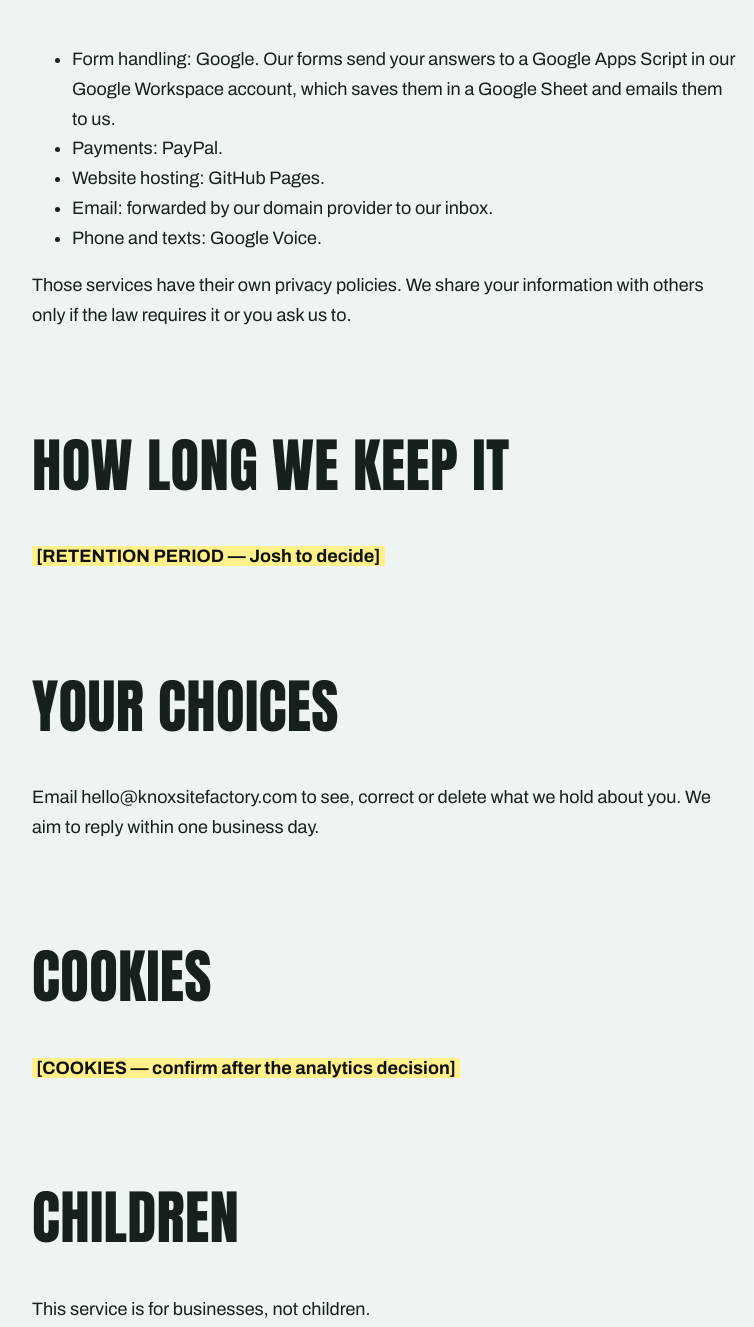
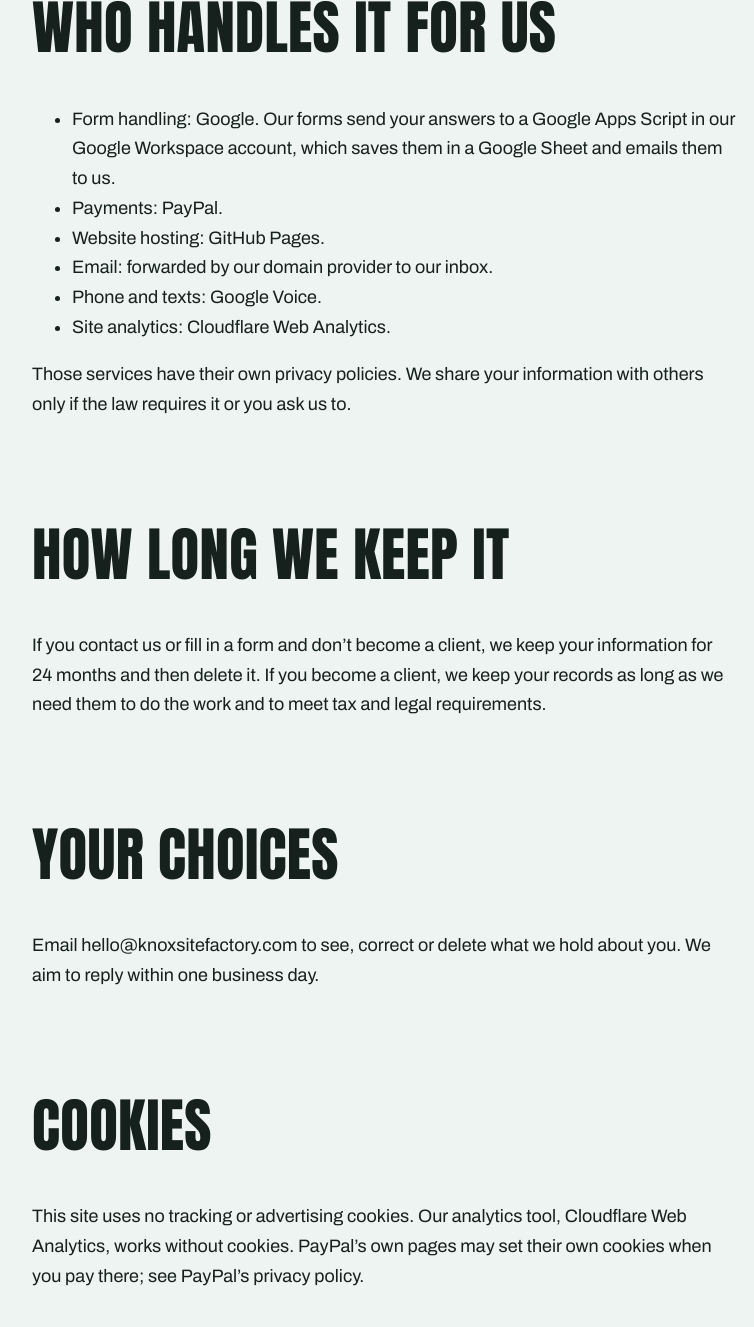
Before and after one commit to stone84949/knox-site-factory, a plain HTML site: page privacy.html in a window 1280 px wide. Shown: the part 1338-2665 px from the top of the page, without its empty margins (256-1010 px from the left). Drawn offline with Linux system fonts and the light colour scheme.

Commit message:
Privacy: Cloudflare Web Analytics (cookieless), no tracking cookies, retention
Owner decisions 2026-10-20 (round 4): Cloudflare Web Analytics described
as aggregate, cookieless, no cross-site tracking; no tracking or
advertising cookies; non-client leads kept 24 months then deleted, client
records kept as needed for the work and tax/legal purposes.
Date and PO Box stay placeholders.

Co-Authored-By: Claude Opus 5.5 <noreply@anthropic.com>

```diff
--- a/privacy.html
+++ b/privacy.html
@@ -29,7 +29,7 @@
       <li><strong>Payment details:</strong> we do not collect them. If you pay the deposit, you do it on PayPal's own page. PayPal tells us who paid and how much; we never see your card number.</li>
       <li><strong>Emails</strong> you send to hello@knoxsitefactory.com.</li>
       <li><strong>Calls, texts and voicemails</strong> to our business number, 865-551-9084.</li>
-      <li><strong>Site analytics:</strong> <span class="ph">[ANALYTICS DECISION &mdash; none today; if added, name the tool and say whether consent is needed]</span></li>
+      <li><strong>Site analytics:</strong> we use Cloudflare Web Analytics to see overall visit numbers, such as which pages are viewed, roughly where visitors come from, and how fast pages load. It reports totals, not individual people. It sets no cookies and does not track you across other websites.</li>
     </ul>
 
     <h2>How we use it</h2>
@@ -42,17 +42,18 @@
       <li>Website hosting: GitHub Pages.</li>
       <li>Email: forwarded by our domain provider to our inbox.</li>
       <li>Phone and texts: Google Voice.</li>
+      <li>Site analytics: Cloudflare Web Analytics.</li>
     </ul>
     <p>Those services have their own privacy policies. We share your information with others only if the law requires it or you ask us to.</p>
 
     <h2>How long we keep it</h2>
-    <p><span class="ph">[RETENTION PERIOD &mdash; Josh to decide]</span></p>
+    <p>If you contact us or fill in a form and don&rsquo;t become a client, we keep your information for 24 months and then delete it. If you become a client, we keep your records as long as we need them to do the work and to meet tax and legal requirements.</p>
 
     <h2>Your choices</h2>
     <p>Email hello@knoxsitefactory.com to see, correct or delete what we hold about you. We aim to reply within one business day.</p>
 
     <h2>Cookies</h2>
-    <p><span class="ph">[COOKIES &mdash; confirm after the analytics decision]</span></p>
+    <p>This site uses no tracking or advertising cookies. Our analytics tool, Cloudflare Web Analytics, works without cookies. PayPal&rsquo;s own pages may set their own cookies when you pay there; see PayPal&rsquo;s privacy policy.</p>
 
     <h2>Children</h2>
     <p>This service is for businesses, not children.</p>
```
